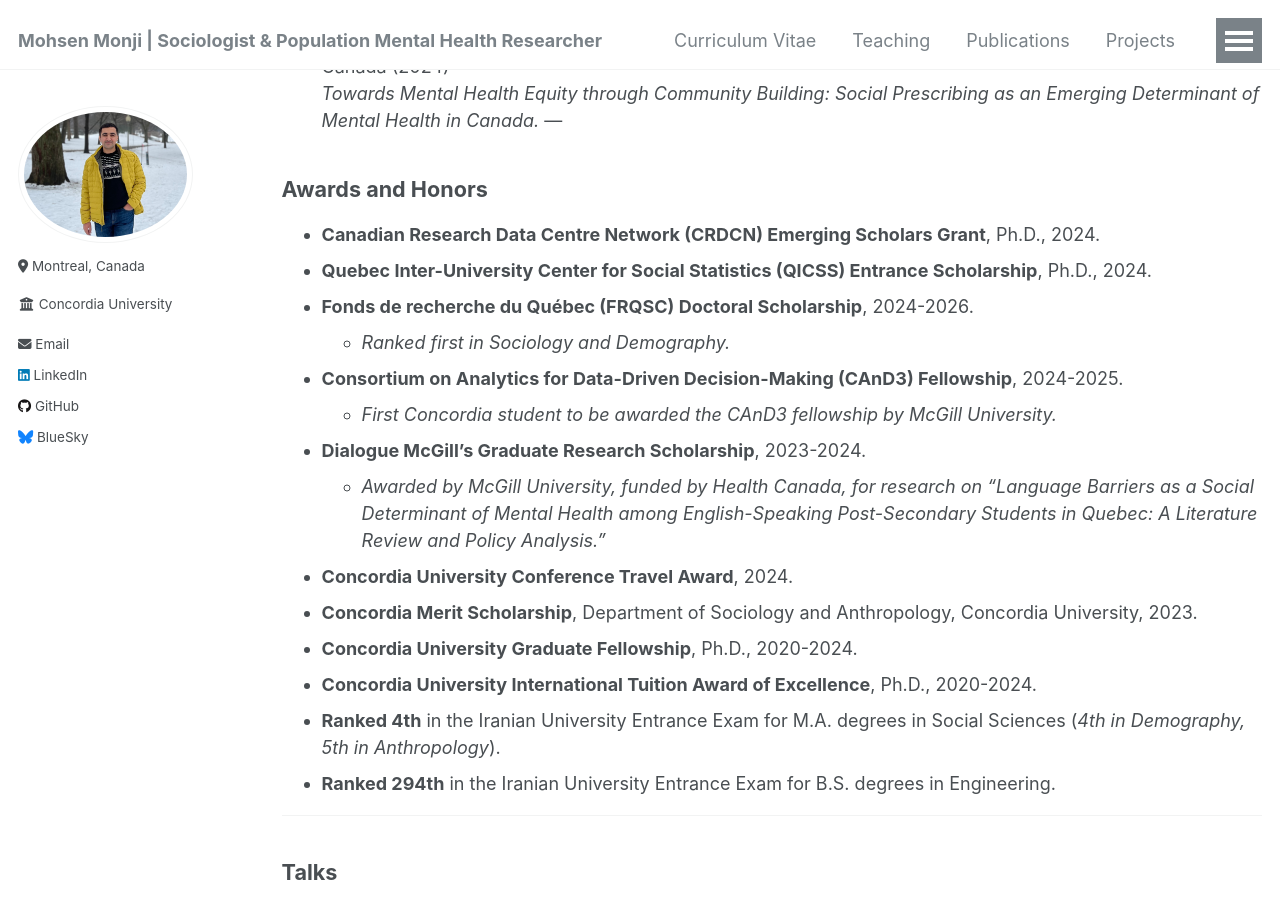
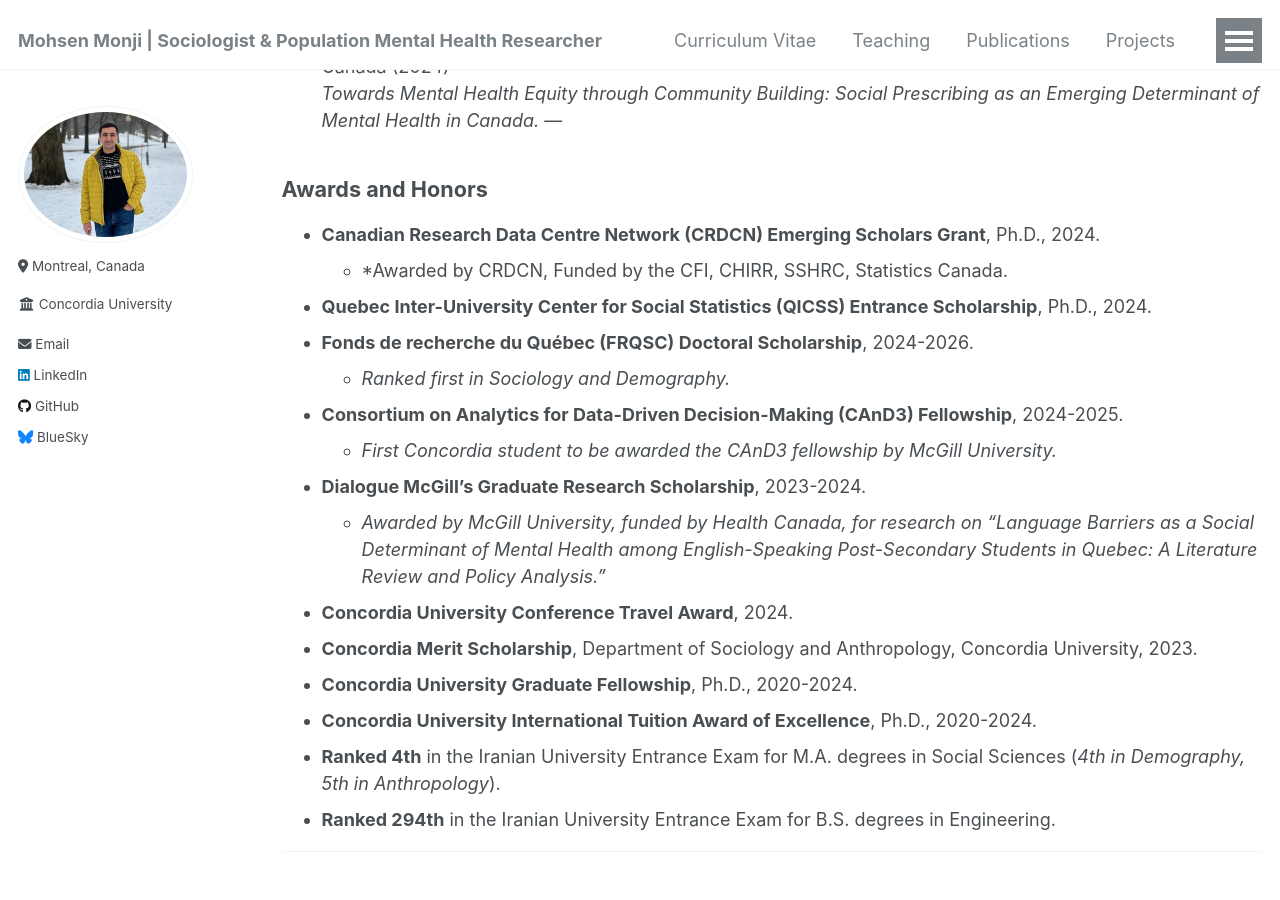
Before and after one commit to Mohsnmonji/mohsnmonji.github.io, a Jekyll site: the page built from _pages/Curriculum Vitae.md, in a window 1280 px wide and 900 px high, scrolled down 2250 px. Built offline with Jekyll 4.4.1, drawn with Linux system fonts in a browser that asks for light colours.

Commit message:
Update Curriculum Vitae.md

```diff
--- a/_pages/Curriculum Vitae.md
+++ b/_pages/Curriculum Vitae.md
@@ -86,6 +86,7 @@ redirect_from:
 
 ### **Awards and Honors**
 - **Canadian Research Data Centre Network (CRDCN) Emerging Scholars Grant**, Ph.D., 2024.
+  - *Awarded by CRDCN, Funded by the CFI, CHIRR, SSHRC, Statistics Canada.
 - **Quebec Inter-University Center for Social Statistics (QICSS) Entrance Scholarship**, Ph.D., 2024.
 - **Fonds de recherche du Québec (FRQSC) Doctoral Scholarship**, 2024-2026.
   - *Ranked first in Sociology and Demography.*
```
